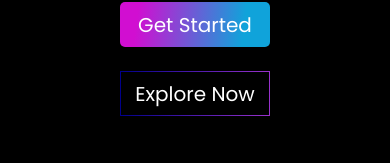
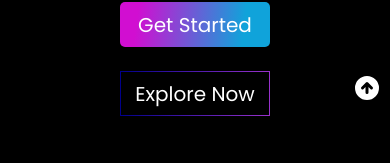
Before and after one commit to MoazMirza-13/Meta, a React (Create React App) app: page / in a window 390 px wide. Shown: the part 677-840 px from the top of the page. Built offline with nearby package versions, Linux system fonts and the light colour scheme.

Commit message:
Added scroll up button

```diff
--- a/package.json
+++ b/package.json
@@ -13,6 +13,7 @@
     "react-responsive": "^9.0.2",
     "react-scripts": "5.0.1",
     "react-scroll": "^1.8.9",
+    "react-scroll-up": "^1.4.0",
     "react-slick": "^0.29.0",
     "slick-carousel": "^1.8.1",
     "web-vitals": "^2.1.4"
--- a/src/components/Navbar.js
+++ b/src/components/Navbar.js
@@ -2,10 +2,12 @@ import React from "react";
 import { useState } from "react";
 import { motion as m } from "framer-motion";
 import { Link } from "react-scroll";
-import { HiMenuAlt3, HiX } from "react-icons/hi";
+import { HiMenuAlt3, HiX, HiArrowCircleUp } from "react-icons/hi";
 import { useEffect } from "react";
 import { useMediaQuery } from "react-responsive";
+import ScrollUpButton from "react-scroll-up";
 export default function Navbar() {
+  // nav li items
   const navLi = [
     { id: "home", title: "Home", offset: -90 },
     { id: "resources", title: "Resources", offset: -140 },
@@ -13,6 +15,7 @@ export default function Navbar() {
     { id: "activities", title: "Activities", offset: -80 },
     { id: "about", title: "About" },
   ];
+  // menu
   const [Open, setOpen] = useState(false);
   const isSmallScreen = useMediaQuery({ maxWidth: 500 });
   useEffect(() => {
@@ -135,6 +138,12 @@ export default function Navbar() {
           </div>
         </div>
       </nav>
+      {/* scroll to top */}
+      <ScrollUpButton showUnder={160} duration={1500} easing="easeInOutQuint">
+        <div className="fixed right-[0.5rem] md:right-[2rem] lg:hidden bottom-[4rem] text-3xl text-white">
+          <HiArrowCircleUp />
+        </div>
+      </ScrollUpButton>
     </>
   );
 }
```
Also changed, not shown: 1 other file (tests, documents, lock files or other folders).
